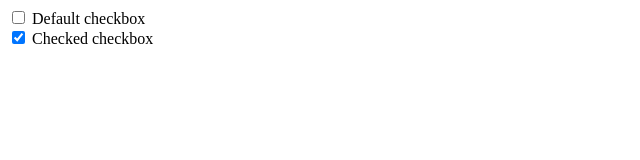
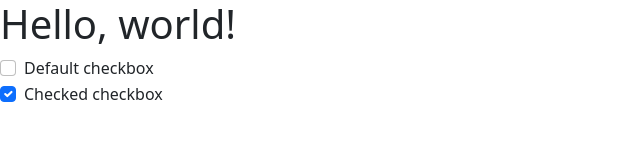
Before and after one commit to hadiwq/Homework1, a plain HTML site: page checks.html in a window 1280 px wide. Shown: the whole page, without its empty margins (0-640 px from the left). Drawn offline with nearby package versions, Linux system fonts and the light colour scheme.

Commit message:
Update checks.html

```diff
--- a/checks.html
+++ b/checks.html
@@ -1,3 +1,17 @@
+<!doctype html>
+<html lang="en">
+  <head>
+    <meta charset="utf-8">
+    <meta name="viewport" content="width=device-width, initial-scale=1">
+    <title>Bootstrap demo</title>
+    <link href="https://cdn.jsdelivr.net/npm/bootstrap@5.2.0/dist/css/bootstrap.min.css" rel="stylesheet" integrity="sha384-gH2yIJqKdNHPEq0n4Mqa/HGKIhSkIHeL5AyhkYV8i59U5AR6csBvApHHNl/vI1Bx" crossorigin="anonymous">
+  </head>
+  <body>
+    <h1>Hello, world!</h1>
+    <script src="https://cdn.jsdelivr.net/npm/bootstrap@5.2.0/dist/js/bootstrap.bundle.min.js" integrity="sha384-A3rJD856KowSb7dwlZdYEkO39Gagi7vIsF0jrRAoQmDKKtQBHUuLZ9AsSv4jD4Xa" crossorigin="anonymous"></script>
+  </body>
+</html>
+
 <div class="form-check">
   <input class="form-check-input" type="checkbox" value="" id="flexCheckDefault">
   <label class="form-check-label" for="flexCheckDefault">
```
